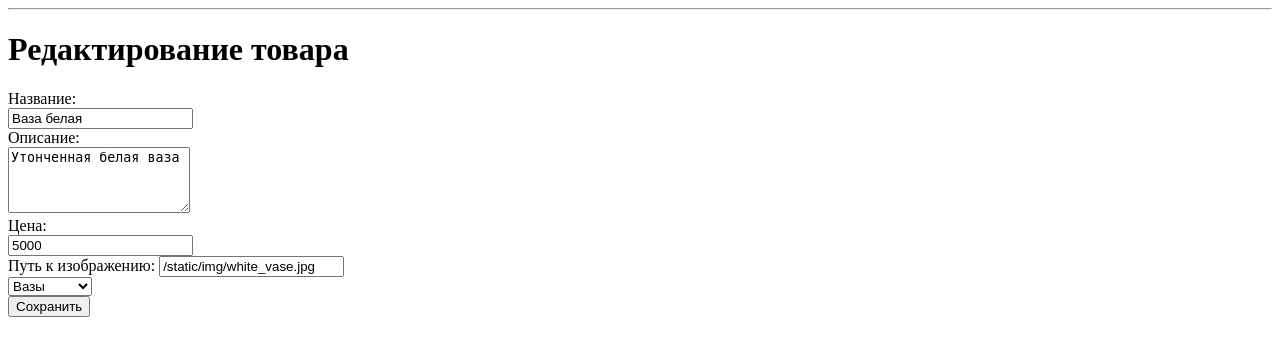
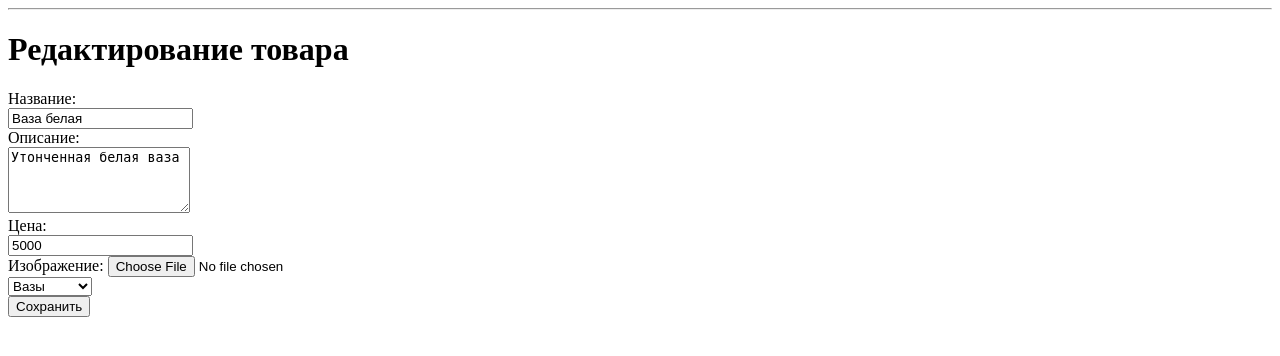
Before and after one commit to Chudnoy/Ceramic_shop_v2, a Flask app: page /admin/products/edit/452cf2f2-1420-44ac-992b-2f0ea5959797 in a window 1280 px wide. Shown: the part 26-382 px from the top of the page. Run offline with Flask 3, Linux system fonts and the light colour scheme; data comes from the database, SQL or seed files in the repository; both versions use the stored data as it was after the commit.

Commit message:
Добавилась базовая загрузка картинок

```diff
--- a/routes/admin.py
+++ b/routes/admin.py
@@ -2,7 +2,12 @@ from flask import Blueprint, render_template, redirect, url_for, flash, request
 from db import (get_all_products, delete_product, update_product, get_product_by_id, get_all_categories, create_product)
 from validation import validate_product
 from services.product_service import process_product_form
+import os
+from werkzeug.utils import secure_filename
+import uuid
 admin_bp = Blueprint("admin", __name__)
+
+UPLOAD_FOLDER = os.path.join('static', 'uploads')
 
 @admin_bp.route("/admin")
 def admin():
@@ -24,6 +29,7 @@ def delete_product_route(product_id):
 
 @admin_bp.route("/admin/products/edit/<product_id>", methods=["GET", "POST"])
 def edit_product(product_id):
+    product = get_product_by_id(product_id)
     if request.method == "POST":
         is_valid, error_message, data = process_product_form(request.form)
 
@@ -31,12 +37,23 @@ def edit_product(product_id):
             flash(error_message, "error")
             return redirect(url_for("admin.edit_product", product_id=product_id))
 
-        update_product(product_id, data["name"], data["price"], data["description"], data["img_path"], data["category_id"])
+        file = request.files.get('img')
+        filename = None
+
+        if file and file.filename:
+            filename = f'{uuid.uuid4().hex[:8]}_{secure_filename(file.filename)}'
+            disk_path = os.path.join(UPLOAD_FOLDER, filename)
+            db_path = f'/static/uploads/{filename}'
+            file.save(disk_path)
+            data['img'] = db_path
+        else:
+            data['img'] = ''
+
+        update_product(product_id, data["name"], data["price"], data["description"], data["img"], data["category_id"])
 
         flash("Товар обновлён", "success")
         return redirect(url_for("admin.admin_products"))
 
-    product = get_product_by_id(product_id)
     categories = get_all_categories()
     return render_template("admin/product_form.html", product=product, categories=categories, title="Редактирование товара", submit_text="Сохранить")
 
@@ -52,7 +69,19 @@ def new_product():
             flash(error_message, "error")
             return redirect(url_for("admin.new_product"))
 
-        create_product(data["name"], data["price"], data["description"], data["img_path"], data["category_id"])
+        file = request.files.get('img')
+        filename = None
+
+        if file and file.filename:
+            filename = f'{uuid.uuid4().hex[:8]}_{secure_filename(file.filename)}'
+            disk_path = os.path.join(UPLOAD_FOLDER, filename)
+            db_path = f'/static/uploads/{filename}'
+            file.save(disk_path)
+            data['img'] = db_path
+        else:
+            data['img'] = ''
+
+        create_product(data["name"], data["price"], data["description"], data["img"], data["category_id"])
 
         flash("Товар создан", "success")
         return redirect(url_for("admin.admin_products"))
--- a/services/product_service.py
+++ b/services/product_service.py
@@ -5,9 +5,8 @@ def process_product_form(form):
     description = form.get("description", "").strip()
     price = form.get("price", 0)
     category_id = form.get("category_id")
-    img_path = form.get("img", "")
 
-    is_valid, error_message, cleaned_data = validate_product(name, price, description, img_path, category_id)
+    is_valid, error_message, cleaned_data = validate_product(name, price, description, category_id)
 
     if not is_valid:
         return False, error_message, None
--- a/templates/admin/product_form.html
+++ b/templates/admin/product_form.html
@@ -2,7 +2,7 @@
 
 {% block content %}
     <h1>{{title}}</h1>
-    <form method="post">
+    <form method="post" enctype="multipart/form-data">
         <div>
             <label for="name">Название:</label><br>
             <input type="text" name="name" id="name" value="{{product.name}}">
@@ -16,8 +16,8 @@
             <input type="number" name="price" id="price" value="{{product.price}}">
         </div>
         <div>
-            <label for="img">Путь к изображению:</label>
-            <input type="text" name="img" id="img" value="{{product.img}}">
+            <label for="img">Изображение:</label>
+            <input type="file" name="img" id="img">
         </div>
         <div>
             <select name="category_id">
--- a/templates/catalog.html
+++ b/templates/catalog.html
@@ -46,6 +46,9 @@
 	<div class="product-grid">
 		{% for product in products %}
 			<div class="product-card">
+				{% if product.img %}
+					<img src="{{product.img}}" alt="{{product.name}}" class="product-image">
+				{% endif %}
 				<h3 class="product-title">{{product.name}}</h3>
 				<p class="product-description">{{product.description}}</p>
 				<p class="product-price">{{product.price}} руб.</p>
--- a/templates/product_page.html
+++ b/templates/product_page.html
@@ -6,12 +6,15 @@
 
 	<div class="product-detail">
 		<div class="product-info">
+			{% if product.img %}
+				<img src="{{product.img}}" alt="{{product.name}}" class="product-detail-image">
+			{% endif %}
 			<h1 class="product-title">{{product.name}}</h1>
 			<p class="product-description">{{product.description}}</p>
 			<p class="product-price">{{product.price}} руб.</p>
 			{% if product.category_name %}
 				<p class="product-category">Категория
-					<a href="{{url_for('catalog_by_category', slug=product.category_slug)}}" class="category-link">
+					<a href="{{ url_for('catalog', category=product.category_slug) }}" class="category-link">
 						{{product.category_name}}
 					</a>
 				</p>
```
Also changed, not shown: validation.py (+2 -6 lines), shop.db, static/uploads/6f0edb28_white_plate.jpeg (added).
